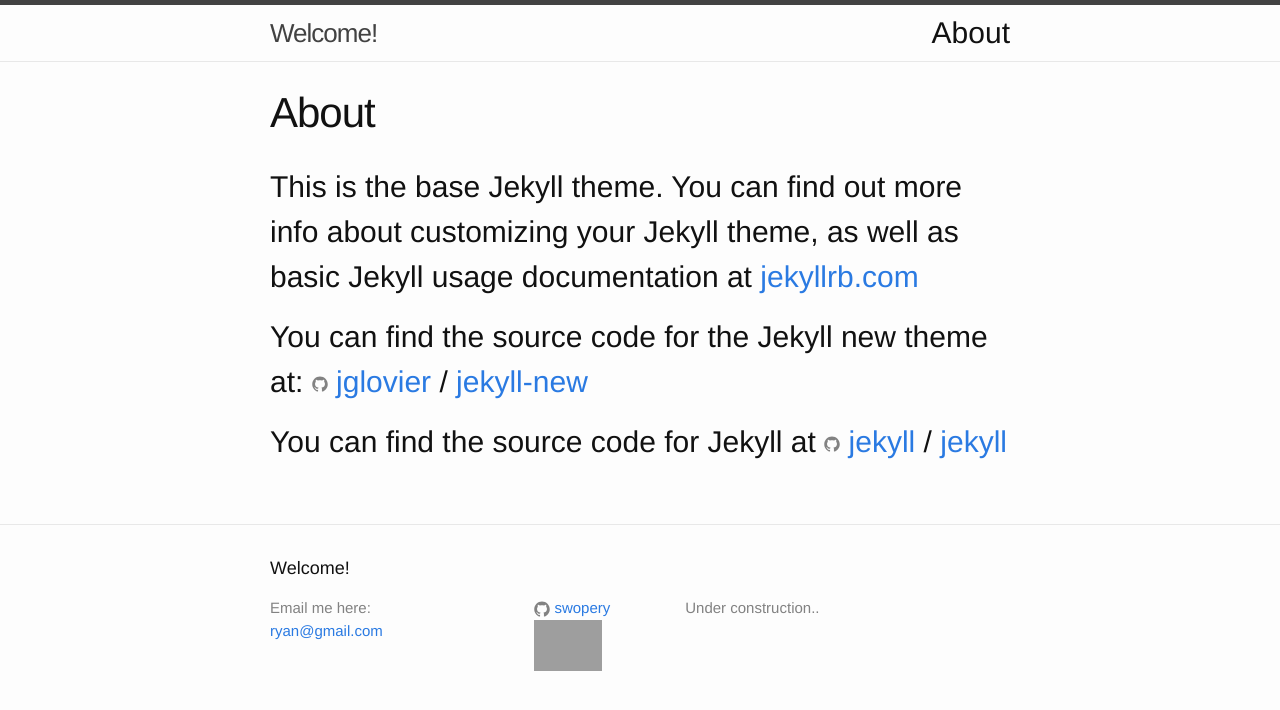
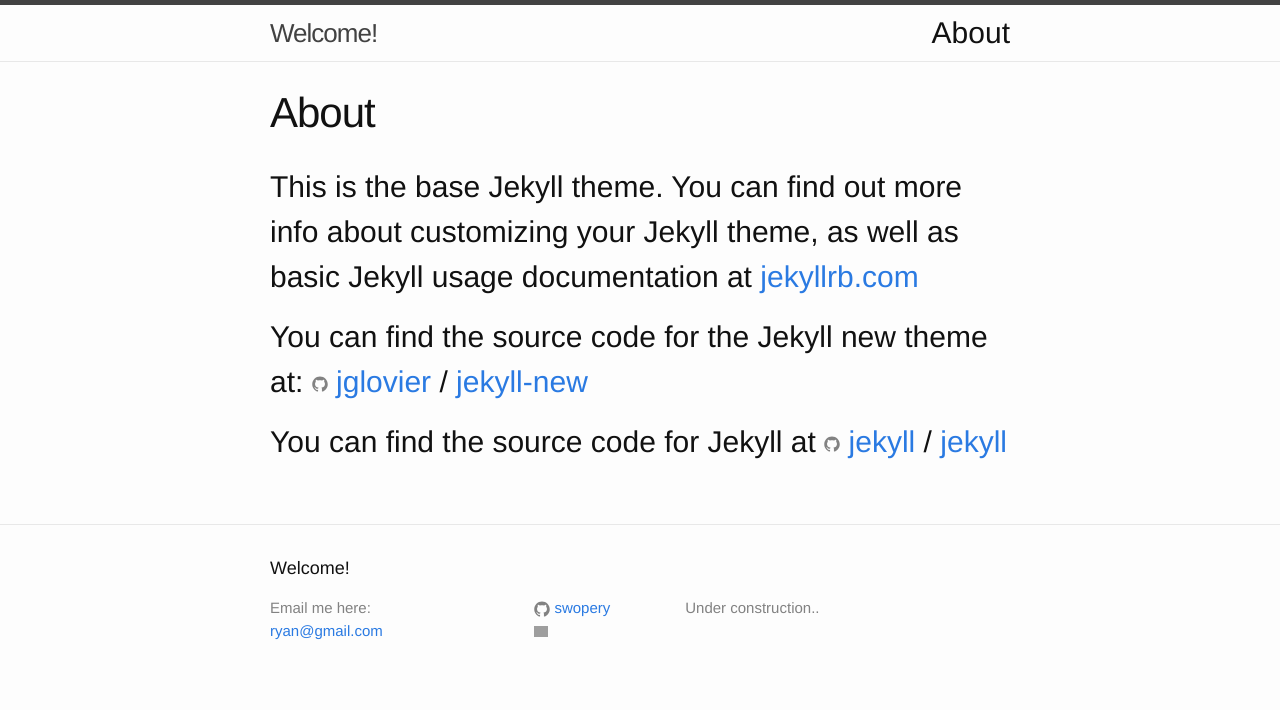
Before and after one commit to swopery/swopery.github.io, a Jekyll site: the page built from about.md, in a window 1280 px wide. Shown: the top 710 px of the page. Built offline with Jekyll 4.4.1, drawn with Linux system fonts in a browser that asks for light colours; grey boxes are pictures that could not be loaded.

Commit message:
Linkdin changes

```diff
--- a/_includes/footer.html
+++ b/_includes/footer.html
@@ -27,7 +27,7 @@
           {% endif %}
 
 	  <li>
-	    <a href="https://www.linkedin.com/in/ryan-swope-a8425b113"><img src=https://lh3.googleusercontent.com/00APBMVQh3yraN704gKCeM63KzeQ-zHUi5wK6E9TjRQ26McyqYBt-zy__4i8GXDAfeys=w300 width="50%" height="50%"/></a>
+	    <a href="https://www.linkedin.com/in/ryan-swope-a8425b113"><img src=https://lh3.googleusercontent.com/00APBMVQh3yraN704gKCeM63KzeQ-zHUi5wK6E9TjRQ26McyqYBt-zy__4i8GXDAfeys=w300 width="10%" height="10%"/></a>
 	  </li>
 	</ul>
       </div>
```
